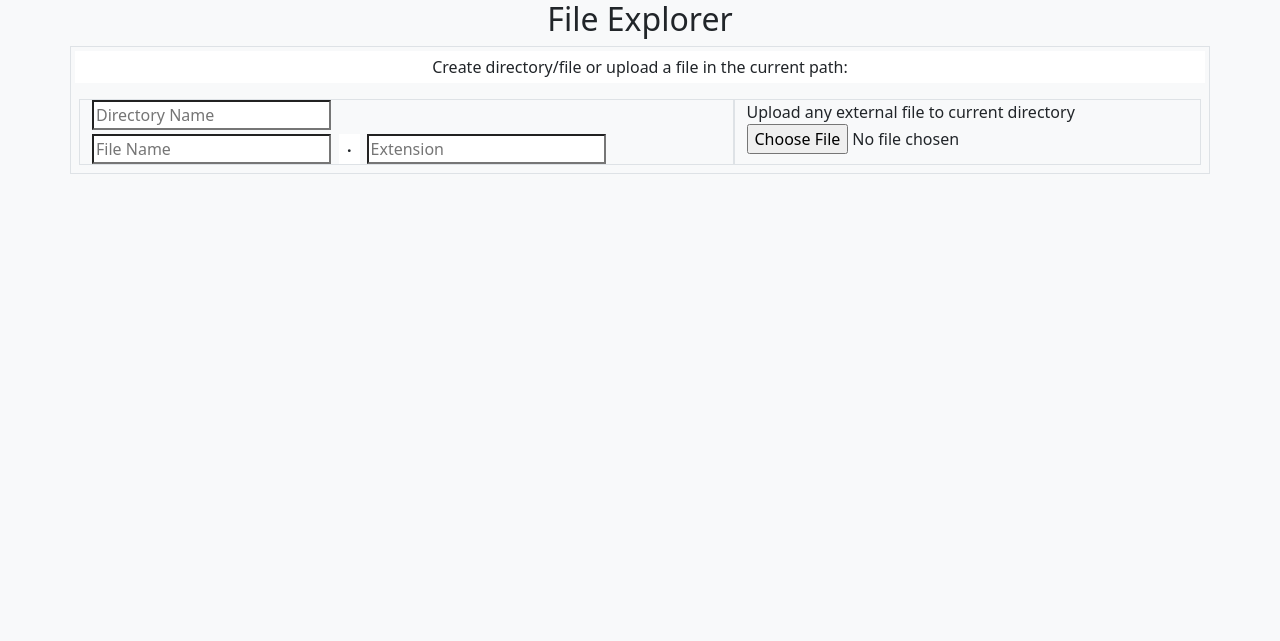
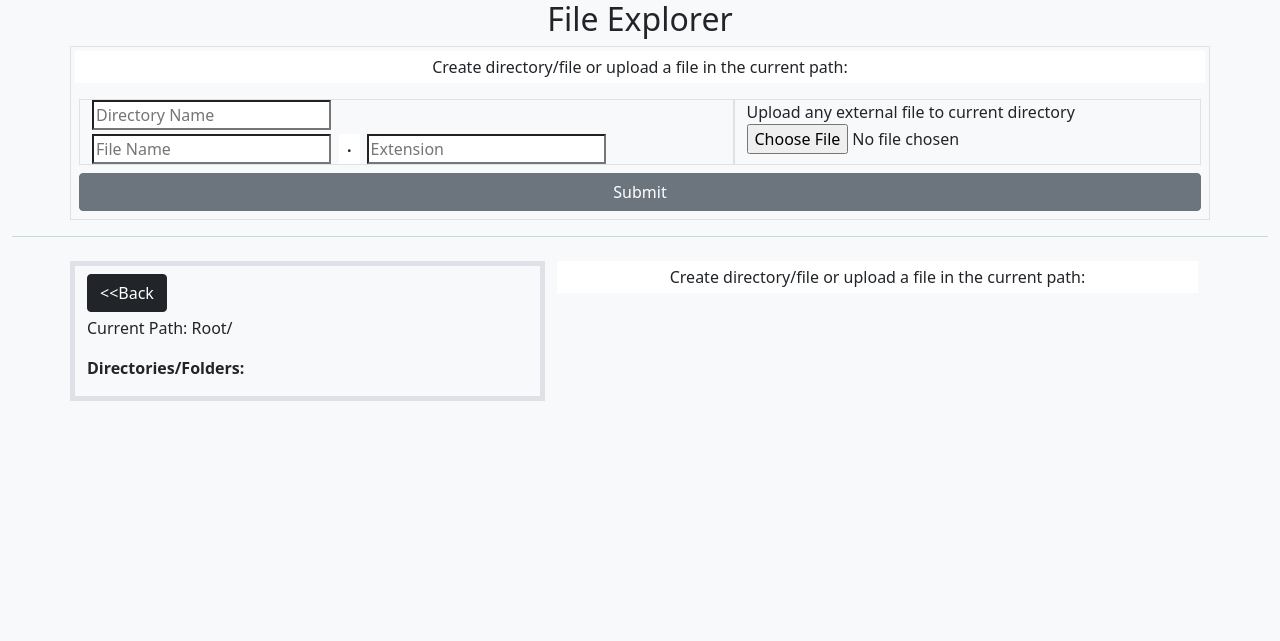
Before and after one commit to niamul64/smbFileSystem, a PHP site: page /UI/index.php in a window 1280 px wide. Shown: the top 641 px of the page. Run offline with PHP 8.4, Linux system fonts and the light colour scheme; data that the repository does not hold is empty.

Commit message:
check point

```diff
--- a/UI/index.php
+++ b/UI/index.php
@@ -28,7 +28,6 @@
         </main>
 
 <!-- form start -->
-
         <div class="border p-1 container-xl">
             <form method="post" action="<?php echo $_SERVER['PHP_SELF'];?>" enctype="multipart/form-data">
                 <p class="p-1 d-flex justify-content-center bg-white text-dark">Create directory/file or upload a file in the current path:</p>
@@ -50,12 +49,50 @@
                         <br><input class="" type="file" name="fileToUpload" id="fileToUpload">
                         <input type="text" name="path" value="<?php echo $nextDir; ?>" hidden>
                     </div>
+                    <br> <input class="mt-2  btn btn-secondary" type="submit" value="Submit"><!-- submission -->
                 </div>
+
+
             </form>
+
         </div>
 <!-- form end -->
 
-      </div>
+<hr class='bg-success'>
+
+<!-- main body start -->
+        <div class="container mt-4">
+            <div class="row">
+<!-- folder show start -->
+                <div class="col-sm-5 border  border-5">
+
+                    <!-- back button start -->
+                    <form method="post" action="<?php echo $_SERVER['PHP_SELF'];?>">
+                        <input type="text" name="backButton" value="<?php echo $nextDir; ?>" hidden>
+                        <input type="text" name="path" value="<?php echo $nextDir; ?>" hidden>
+                        <input id='backButton' class="mt-2 btn btn-dark" type="submit" value='<<Back'>  <br> <!-- make directory name submission -->
+                    </form>
+                    <!-- back button end -->
+
+                    <p class="mt-1">Current Path: Root/</p> <!-- show current path -->
+
+                    <p><b>Directories/Folders:</b></p>
+
+                </div>
+<!-- folder show end -->
+
+<!-- file show start -->
+                <div class="col-sm-7">
+                <p class="p-1 d-flex justify-content-center bg-white text-dark">Create directory/file or upload a file in the current path:</p>
+                </div>
+<!-- file show start -->
+
+            </div>
+        </div>
+<!-- main body end -->
+
+
+    </div>
 <!-- container-fluid class end-->
 
 
--- a/UI/script.js
+++ b/UI/script.js
@@ -0,0 +1,39 @@
+let foldersList = document.querySelector('.folders');
+foldersList.addEventListener('click', changeDir);
+
+let filesList = document.querySelector('.files');
+filesList.addEventListener('click', filesName);
+
+
+function changeDir(e) {
+    if (e.target.hasAttribute("href")) {
+        console.log(e.target.textContent);
+        fetch("jquery/index.php",
+        {method: 'POST',
+        body: JSON.stringify(
+            {
+                title:e.target.textContent,
+            }
+            )
+        }
+        )
+    }
+}
+
+function filesName(e) {
+    if (e.target.hasAttribute("href")) {
+        if (confirm("Are you sure?")){
+        console.log(e.target.textContent);
+        fetch("jquery/index.php",
+        {method: 'POST',
+        body: JSON.stringify(
+            {
+                title:e.target.textContent,
+            }
+        )
+
+        }
+        )
+    }
+    }
+}
```
